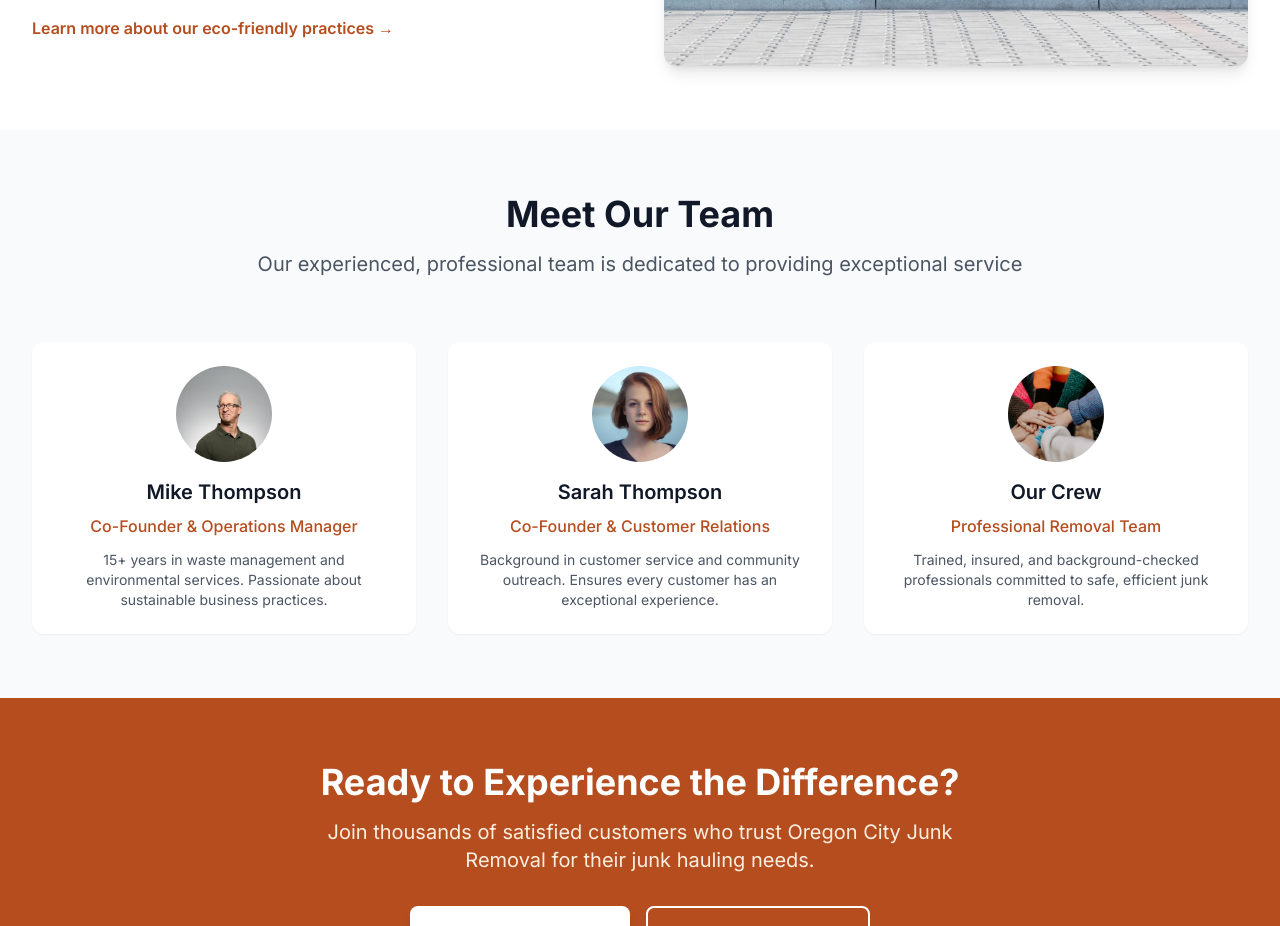
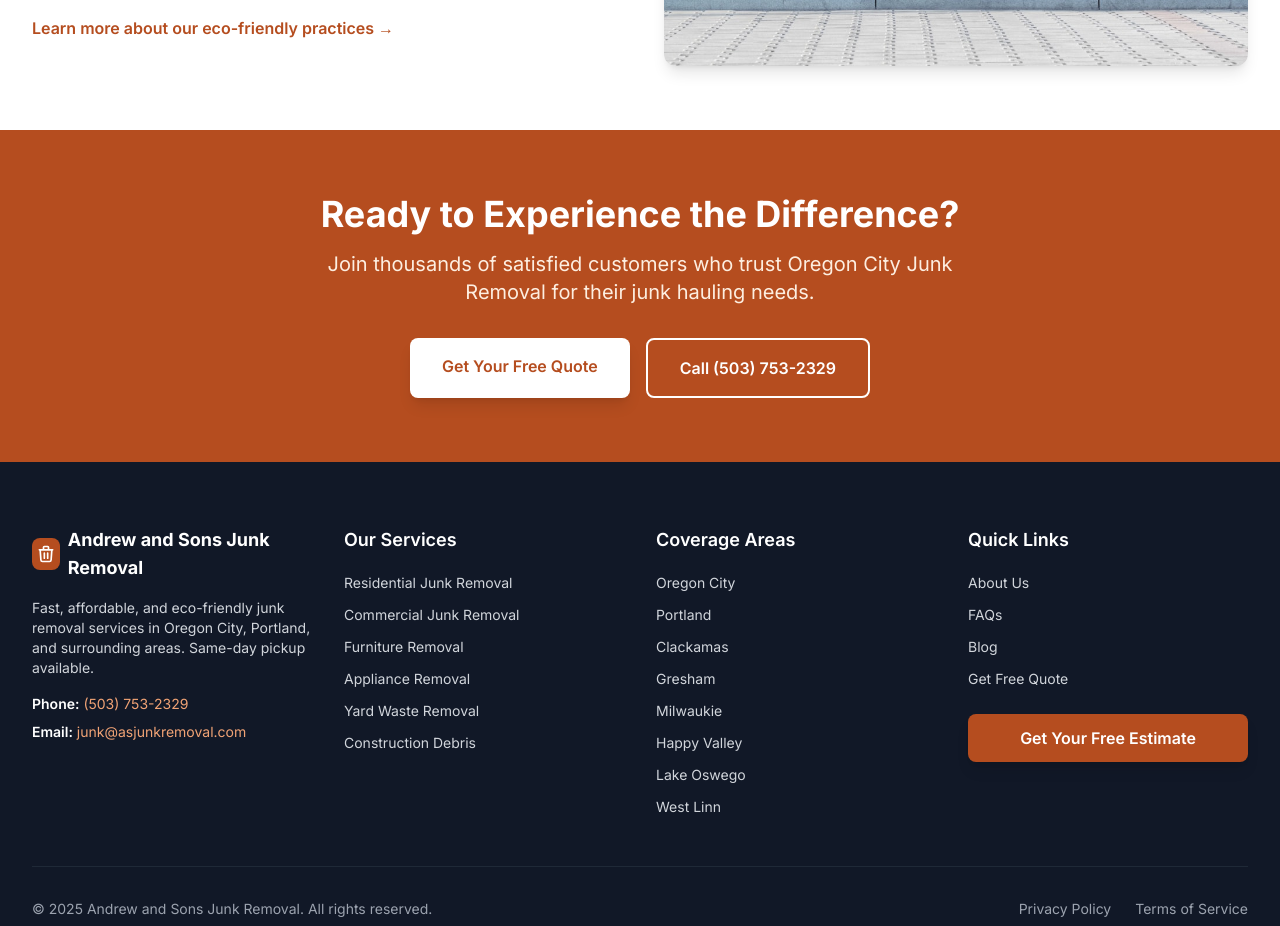
Before and after one commit to guedsam/Junk-Removal, a Next.js app: page /about in a window 1280 px wide. Shown: the part 2760-3686 px from the top of the page. Built offline with nearby package versions, Linux system fonts and the light colour scheme.

Commit message:
Remove 'Meet Our Team' section from about page
- Removed the entire team section including individual team member profiles
- Streamlined the about page content per user request
- Maintained all other sections including story, mission, values, stats, and environmental commitment

```diff
--- a/src/app/about/page.tsx
+++ b/src/app/about/page.tsx
@@ -269,63 +269,6 @@ export default function AboutPage() {
         </div>
       </section>
 
-      {/* Team Section */}
-      <section className="section-padding bg-gray-50">
-        <div className="container-max">
-          <div className="text-center mb-16">
-            <h2 className="text-3xl md:text-4xl font-bold text-gray-900 mb-4">
-              Meet Our Team
-            </h2>
-            <p className="text-xl text-gray-600 max-w-3xl mx-auto">
-              Our experienced, professional team is dedicated to providing exceptional service
-            </p>
-          </div>
-
-          <div className="grid grid-cols-1 md:grid-cols-2 lg:grid-cols-3 gap-8">
-            <div className="bg-white rounded-xl p-6 shadow-sm text-center">
-              <img
-                src="/images/junk-removal/mike-thompson-cofounder.webp"
-                alt="Mike Thompson, Co-Founder"
-                className="w-24 h-24 rounded-full mx-auto mb-4 object-cover"
-              />
-              <h3 className="text-xl font-semibold text-gray-900 mb-2">Mike Thompson</h3>
-              <p className="text-primary-600 font-medium mb-3">Co-Founder & Operations Manager</p>
-              <p className="text-gray-600 text-sm">
-                15+ years in waste management and environmental services. Passionate about
-                sustainable business practices.
-              </p>
-            </div>
-
-            <div className="bg-white rounded-xl p-6 shadow-sm text-center">
-              <img
-                src="/images/junk-removal/sarah-thompson-cofounder.webp"
-                alt="Sarah Thompson, Co-Founder"
-                className="w-24 h-24 rounded-full mx-auto mb-4 object-cover"
-              />
-              <h3 className="text-xl font-semibold text-gray-900 mb-2">Sarah Thompson</h3>
-              <p className="text-primary-600 font-medium mb-3">Co-Founder & Customer Relations</p>
-              <p className="text-gray-600 text-sm">
-                Background in customer service and community outreach. Ensures every customer
-                has an exceptional experience.
-              </p>
-            </div>
-
-            <div className="bg-white rounded-xl p-6 shadow-sm text-center">
-              <img
-                src="/images/junk-removal/professional-junk-removal-crew.webp"
-                alt="Team of junk removal professionals"
-                className="w-24 h-24 rounded-full mx-auto mb-4 object-cover"
-              />
-              <h3 className="text-xl font-semibold text-gray-900 mb-2">Our Crew</h3>
-              <p className="text-primary-600 font-medium mb-3">Professional Removal Team</p>
-              <p className="text-gray-600 text-sm">
-                Trained, insured, and background-checked professionals committed to safe,
-                efficient junk removal.
-              </p>
-            </div>
-          </div>
-        </div>
-      </section>
 
       {/* CTA Section */}
       <section className="section-padding bg-primary-600">
```
